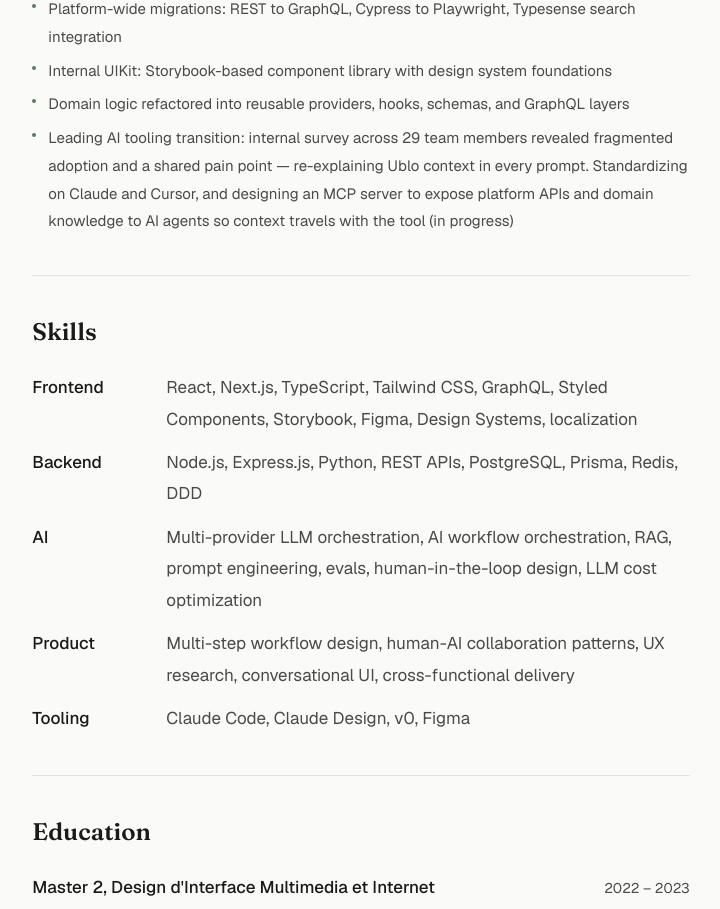
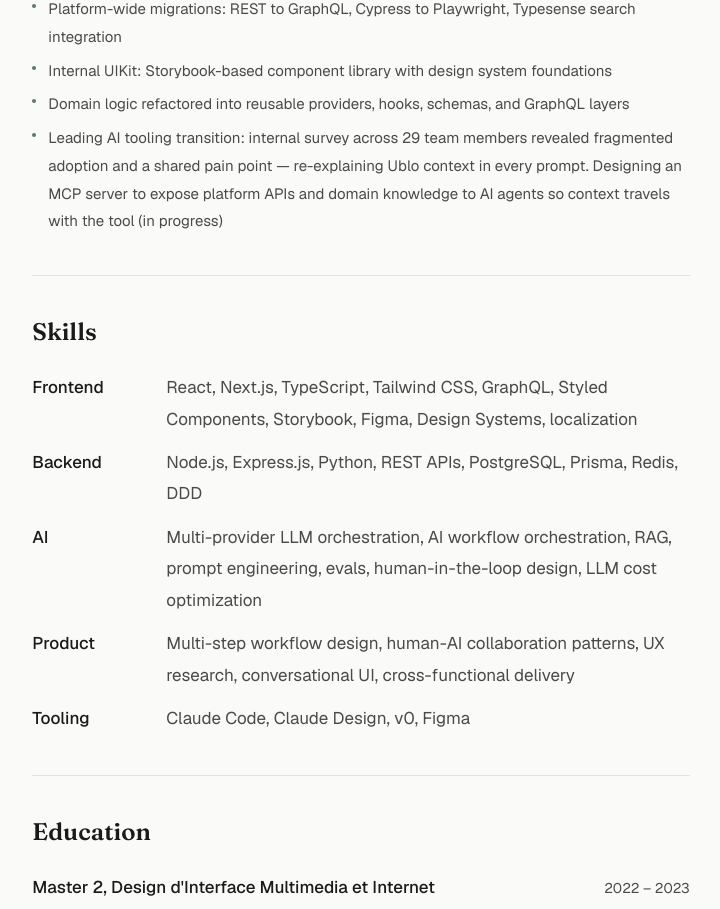
Before and after one commit to VassoD/thinking-out-loud, a Next.js app: page /bio in a window 1280 px wide. Shown: the part 1080-1989 px from the top of the page, without its empty margins (279-999 px from the left). Built offline with nearby package versions, Linux system fonts and the light colour scheme; no server answers.

Commit message:
fix: clarify AI tooling transition description

```diff
--- a/app/bio/page.tsx
+++ b/app/bio/page.tsx
@@ -33,7 +33,7 @@
       'Platform-wide migrations: REST to GraphQL, Cypress to Playwright, Typesense search integration',
       'Internal UIKit: Storybook-based component library with design system foundations',
       'Domain logic refactored into reusable providers, hooks, schemas, and GraphQL layers',
-      'Leading AI tooling transition: internal survey across 29 team members revealed fragmented adoption and a shared pain point — re-explaining Ublo context in every prompt. Standardizing on Claude and Cursor, and designing an MCP server to expose platform APIs and domain knowledge to AI agents so context travels with the tool (in progress)',
+      'Leading AI tooling transition: internal survey across 29 team members revealed fragmented adoption and a shared pain point — re-explaining Ublo context in every prompt. Designing an MCP server to expose platform APIs and domain knowledge to AI agents so context travels with the tool (in progress)',
     ],
   },
 ]
```
